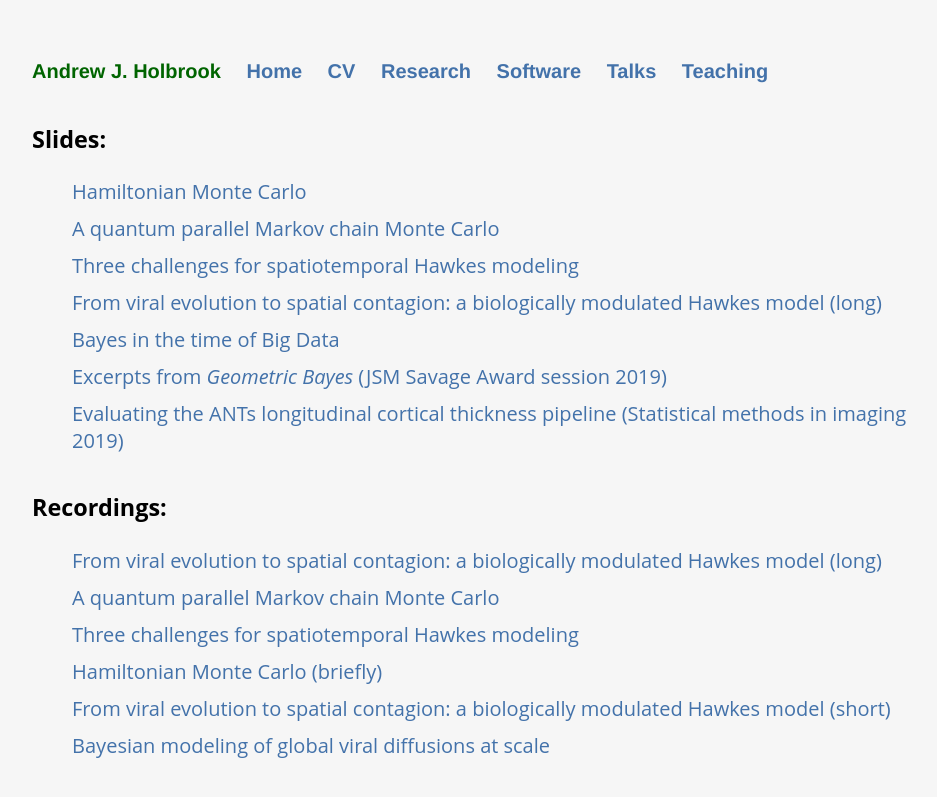
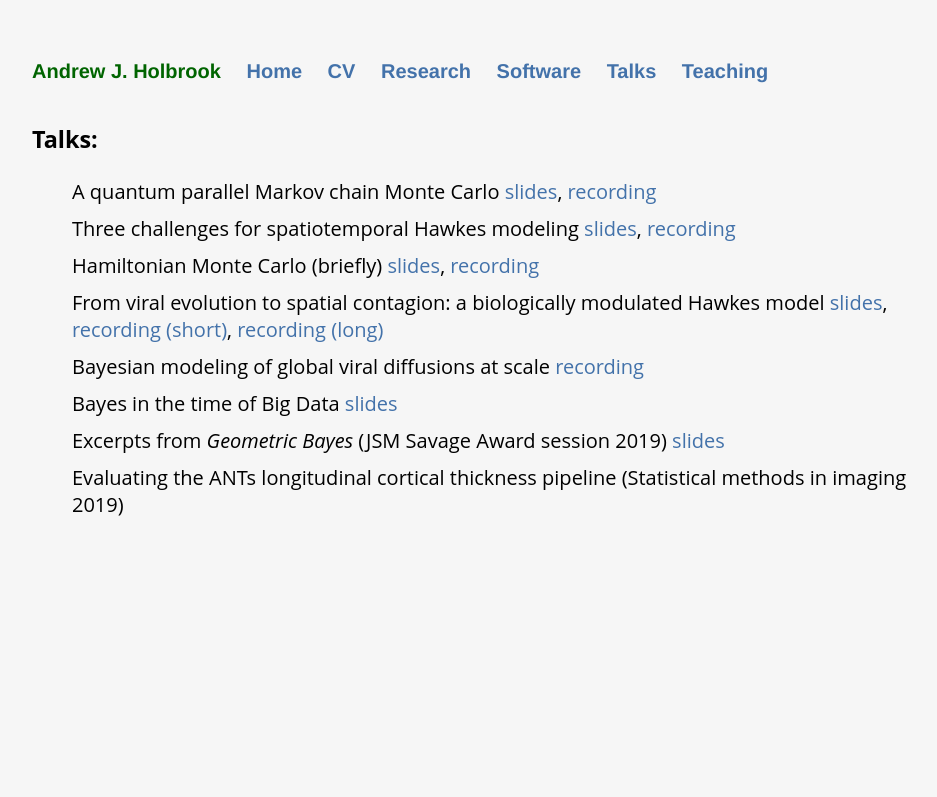
Before and after one commit to andrewjholbrook/andrewjholbrook.github.io, a Jekyll site: the page built from slides.html, in a window 1280 px wide. Shown: the top 797 px of the page, without its empty margins (160-1097 px from the left). Built offline with Jekyll 4.4.1, drawn with Linux system fonts in a browser that asks for light colours; a style sheet for code colours, icons or effects is not loaded.

Commit message:
Update slides.html

```diff
--- a/slides.html
+++ b/slides.html
@@ -7,24 +7,15 @@ title: Andrew Holbrook | Talks
 
       <div class="col-9">
 
-  <h3>Slides:</h3>
+
+    <h3>Talks:</h3>
   <ul id="news">
-                       <li> <a href="slides/HMC_Lecture.pdf" target="_blank">Hamiltonian Monte Carlo</a>
-               <li> <a href="slides/QPMCMC.pdf" target="_blank">A quantum parallel Markov chain Monte Carlo</a>
-                <li> <a href="slides/hawkesChallenges.pdf" target="_blank">Three challenges for spatiotemporal Hawkes modeling</a>
-                <li> <a href="slides/phyloHawkes.pdf" target="_blank">From viral evolution to spatial contagion: a biologically modulated Hawkes model (long)</a>
-                <li> <a href="slides/BigBayes.pdf" target="_blank">Bayes in the time of Big Data</a>
-        <li> <a href="slides/JSM2019.pdf" target="_blank">Excerpts from <i>Geometric Bayes</i> (JSM Savage Award session 2019)</a>
-       <li> <a href="slides/SMI2019.pdf" target="_blank">Evaluating the ANTs longitudinal cortical thickness pipeline (Statistical methods in imaging 2019)</a> <br /><br />
+               <li> A quantum parallel Markov chain Monte Carlo <a href="slides/QPMCMC.pdf" target="_blank">slides</a>, <a href="https://youtu.be/tRQRm5A4F9M" target="_blank">recording</a>
+                <li> Three challenges for spatiotemporal Hawkes modeling <a href="slides/hawkesChallenges.pdf" target="_blank">slides</a>, <a href="https://ysph.yale.edu/public-health-research-and-practice/media-player/ysph-biostatistics-seminar-three-challenges-confronting-spatiotemporal-hawkes-models/" target="_blank">recording</a>
+                               <li> Hamiltonian Monte Carlo (briefly) <a href="slides/HMC_Lecture.pdf" target="_blank">slides</a>, <a href="https://youtu.be/Byr9JVBI9cU" target="_blank">recording</a>
+        <li> From viral evolution to spatial contagion: a biologically modulated Hawkes model <a href="slides/phyloHawkes.pdf" target="_blank">slides</a>, <a href="https://bisp12.imati.cnr.it/inv_talks.php?ref_code=BISP12" target="_blank">recording (short)</a>, <a href="https://youtu.be/EzBR92aejpA" target="_blank">recording (long)</a>
+                 <li> Bayesian modeling of global viral diffusions at scale <a href="https://www.youtube.com/watch?v=St0sGnPScZ8&t=2316s" target="_blank">recording</a>
+        <li> Bayes in the time of Big Data <a href="slides/BigBayes.pdf" target="_blank">slides</a>
+        <li> Excerpts from <i>Geometric Bayes</i> (JSM Savage Award session 2019) <a href="slides/JSM2019.pdf" target="_blank">slides</a>
+       <li> Evaluating the ANTs longitudinal cortical thickness pipeline (Statistical methods in imaging 2019) <a href="slides/SMI2019.pdf" target="_blank"slides</a> <br /><br />
   </ul>
-
-
-  <h3>Recordings:</h3>
-  <ul id="news">
-                        <li> <a href="https://youtu.be/EzBR92aejpA" target="_blank">From viral evolution to spatial contagion: a biologically modulated Hawkes model (long)</a>
-        <li> <a href="https://youtu.be/tRQRm5A4F9M" target="_blank">A quantum parallel Markov chain Monte Carlo</a>
-<li> <a href="https://ysph.yale.edu/public-health-research-and-practice/media-player/ysph-biostatistics-seminar-three-challenges-confronting-spatiotemporal-hawkes-models/" target="_blank">Three challenges for spatiotemporal Hawkes modeling</a>
-        <li> <a href="https://youtu.be/Byr9JVBI9cU" target="_blank">Hamiltonian Monte Carlo (briefly)</a>
-                <li> <a href="https://bisp12.imati.cnr.it/inv_talks.php?ref_code=BISP12" target="_blank">From viral evolution to spatial contagion: a biologically modulated Hawkes model (short)</a>
-                <li> <a href="https://www.youtube.com/watch?v=St0sGnPScZ8&t=2316s" target="_blank">Bayesian modeling of global viral diffusions at scale</a>
-  </ul>
```
